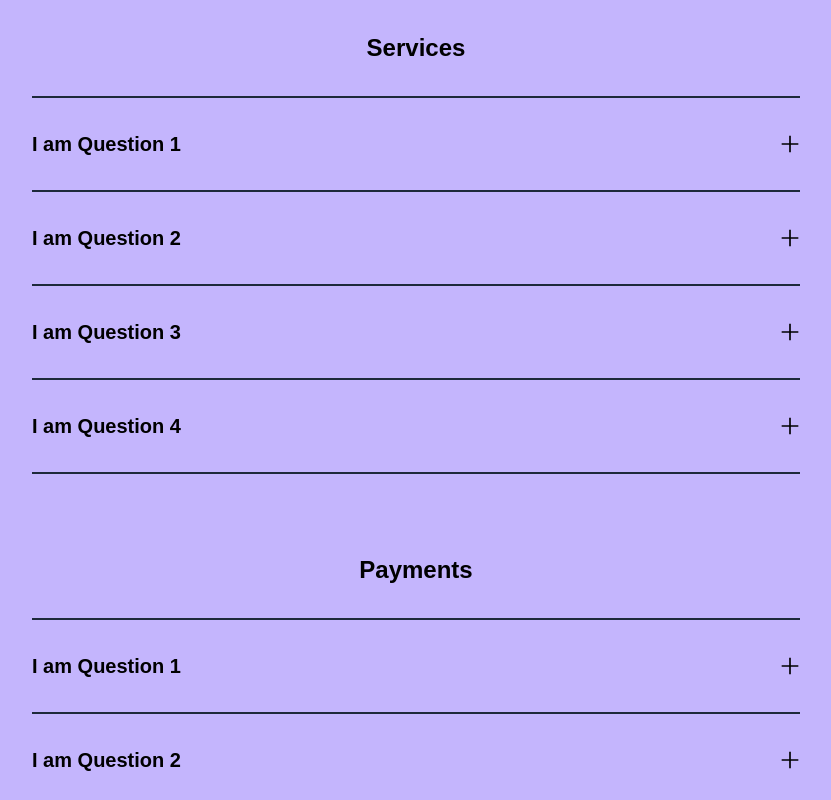
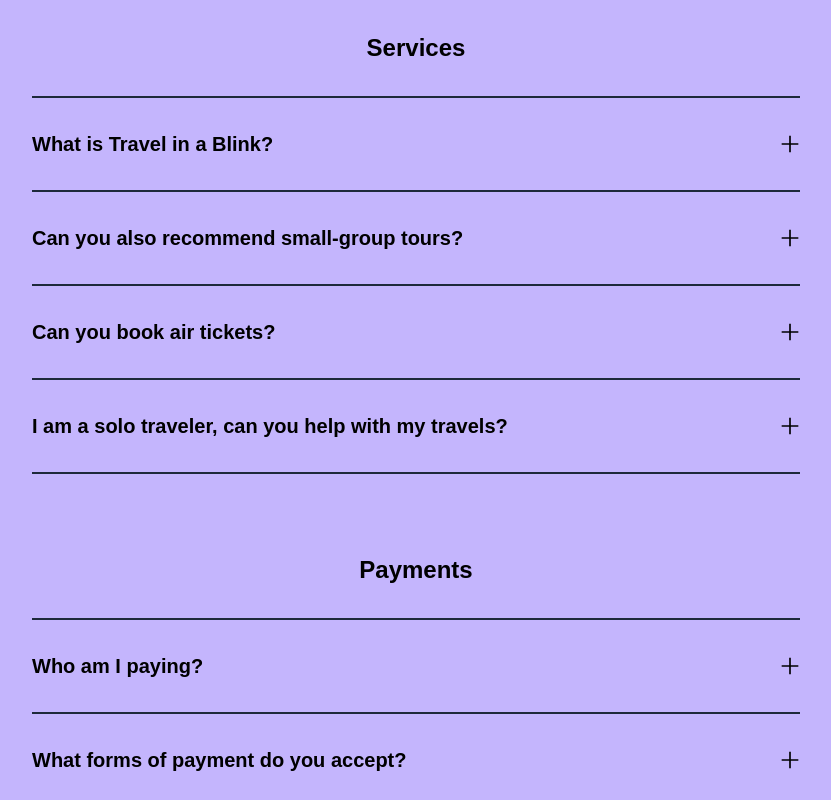
Before and after one commit to vrushabhgawas14/Travel-in-a-Blink, a Next.js app: page /faq in a window 1280 px wide. Shown: the part 1060-1860 px from the top of the page, without its empty margins (224-1055 px from the left). Built offline with nearby package versions, Linux system fonts and the light colour scheme; a web font is replaced by a local one.

Commit message:
Contact page partially done, FAQ Questions added

```diff
--- a/src/app/contact/page.tsx
+++ b/src/app/contact/page.tsx
@@ -1,5 +1,7 @@
 import dynamic from "next/dynamic";
 import Loading from "../loading";
+import EndTemplate from "@/components/EndTemplate";
+import Link from "next/link";
 
 export const metadata = {
   title: "Contact",
@@ -16,10 +18,46 @@
       <main>
         {/* Video Goes Here! */}
         <Video src="assets/videos/contact.mp4" title="Contact Us" />
-        <section className="pt-0 bg-red-500">I am again something new</section>
-        <section className="pt-10 bg-yellow-400">
-          I am again something new
+        {/* Contact Us */}
+        <section className="flex flex-col items-center space-y-8 w-full py-24 bg-violet-300">
+          <div className="text-5xl sm:text-3xl sm:px-10 text-center">
+            <div>Traveler Support + Questions</div>
+            <div className="text-xl sm:text-lg mt-6">
+              We&apos;re here to help you for general information, head to our{" "}
+              <Link href={"/faq"} className="underline">
+                FAQ
+              </Link>{" "}
+              page.
+            </div>
+          </div>
+          <div className="flex justify-between pt-10 lg:w-[60%] w-[80%] sm:flex-col sm:space-y-10">
+            <div className="flex flex-col items-center">
+              <div className="text-3xl font-bold">Email</div>
+              <div className="text-xl p-2 text-center">
+                Contact us with inquiries and questions:
+              </div>
+              <Link
+                href="https://mail.google.com/mail/?view=cm&fs=1&tf=1&to=xyz@gmail.com"
+                target="_blank"
+                rel="noopener noreferrer"
+                className="text-lg font-bold"
+              >
+                xyz@gmail.com
+              </Link>
+            </div>
+            <div className="flex flex-col items-center">
+              <div className="text-3xl font-bold">Phone</div>
+              <div className="text-xl p-2">Call or text us 24/7:</div>
+              <div className="text-lg font-bold">192 68 34 127</div>
+            </div>
+          </div>
         </section>
+        {/* Fill Travel Form */}
+        <EndTemplate
+          title="Ready With Plans?"
+          url="/plans#TravelForm"
+          urlText="Fill Travel Form"
+        />
       </main>
     </>
   );
--- a/src/app/plans/page.tsx
+++ b/src/app/plans/page.tsx
@@ -38,7 +38,10 @@
           </div>
         </section>
         {/* Travel Form */}
-        <section className="flex flex-col items-center space-y-8 w-full py-24 bg-violet-300">
+        <section
+          id="TravelForm"
+          className="flex flex-col items-center space-y-8 w-full py-24 bg-violet-300"
+        >
           <div className="text-5xl text-center w-[50%] md:w-[70%] sm:w-[95%] sm:text-3xl sm:px-10">
             Form Goes Here!
           </div>
--- a/src/components/QuestionBox.tsx
+++ b/src/components/QuestionBox.tsx
@@ -18,7 +18,7 @@
         className="py-8 space-y-4 border-t-2 border-slate-800 cursor-pointer"
       >
         <div className="flex justify-between">
-          <div>{question}</div>
+          <div className="text-start pr-4">{question}</div>
           <Image
             src={isOpen ? Minus : Plus}
             width={20}
--- a/src/constants/FAQDetails.tsx
+++ b/src/constants/FAQDetails.tsx
@@ -3,20 +3,24 @@
     section: "Services",
     content: [
       {
-        question: "I am Question 1",
-        answer: " I am Answer 1",
+        question: "What is Travel in a Blink?",
+        answer:
+          "What we enjoy most is getting to know you on a personal level to make the best recommendations. We are a full-service luxury travel agency and can help you with hotels, tours, villa rentals, yachts, flights, private aviation, destination weddings, and so much more!",
       },
       {
-        question: "I am Question 2",
-        answer: " I am Answer 2",
+        question: "Can you also recommend small-group tours?",
+        answer:
+          "Yes, we are happy to work with trusted operators of small-group tours. ",
       },
       {
-        question: "I am Question 3",
-        answer: " I am Answer 3",
+        question: "Can you book air tickets?",
+        answer:
+          "Yes, we can book your flights; however, it has to be part of an itinerary. We do not book air tickets only. Air ticketing fees apply.",
       },
       {
-        question: "I am Question 4",
-        answer: " I am Answer 4",
+        question: "I am a solo traveler, can you help with my travels?",
+        answer:
+          "Yes, we have many solo travelers among our clients. We’d be happy to create your custom trip with a private guide or driver or to suggest small-group tours if you so prefer.",
       },
     ],
   },
@@ -24,12 +28,13 @@
     section: "Payments",
     content: [
       {
-        question: "I am Question 1",
-        answer: " I am Answer 1",
+        question: "Who am I paying?",
+        answer: "You are going to pay directly to Travel in a Blink.",
       },
       {
-        question: "I am Question 2",
-        answer: " I am Answer 2",
+        question: "What forms of payment do you accept?",
+        answer:
+          "We accept nearly all types of payments like Debit / Credit card, Online, Cash and Cheque.",
       },
     ],
   },
@@ -37,16 +42,19 @@
     section: "Planning Process",
     content: [
       {
-        question: "I am Question 1",
-        answer: " I am Answer 1",
+        question: "How do we plan a trip together?",
+        answer:
+          "You can be as involved or not as you’d like. We are flexible and happy to work however you prefer. We like to start with a quick phone call to get to know each other and learn about your project.",
       },
       {
-        question: "I am Question 2",
-        answer: " I am Answer 2",
+        question: "What information do you need to get started on my trip?",
+        answer:
+          "Top destinations for this trip like Date range, Who is traveling, What you want to achieve with this trip, Type of accommodation you prefer and Tentative budget. This is for information only and your luxury travel advisor will be happy to help you make key decisions.",
       },
       {
-        question: "I am Question 3",
-        answer: " I am Answer 3",
+        question: "How we will communicate?",
+        answer:
+          "We are happy to connect however is easier for you. It can be via emails, phone, or sometimes in person meetings. We require email correspondence for major decisions like a large deposit or a trip cancelation.",
       },
     ],
   },
```
